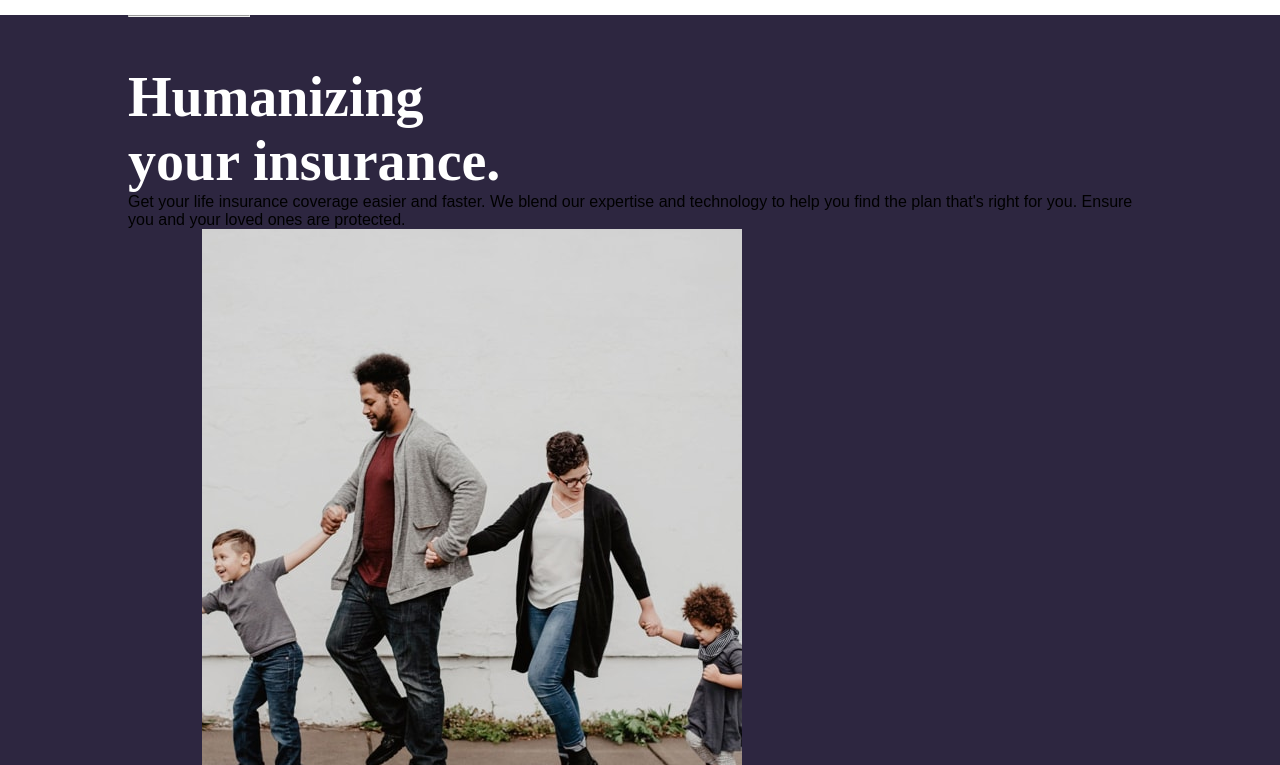
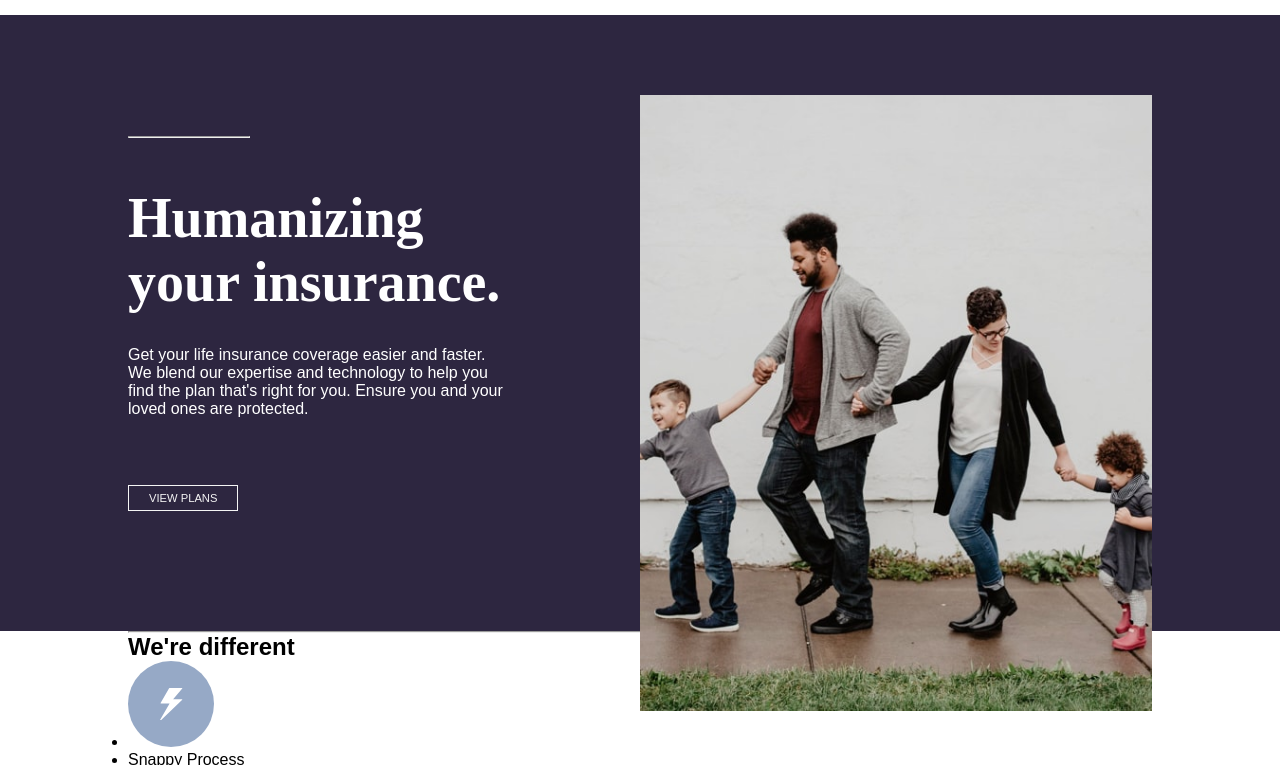
Before and after one commit to ralphp1121/fm_insurelandingpage, a plain HTML site: page index.html in a window 1280 px wide. Shown: the part 35-800 px from the top of the page. Drawn offline with Linux system fonts and the light colour scheme.

Commit message:
updated 20 Mar 2020

```diff
--- a/css/index.css
+++ b/css/index.css
@@ -1,7 +1,7 @@
 * {
     padding: 0em;
     margin: 0em;
-    font-family: Arial, Helvetica, sans-serif;
+    font-family: 'Karla',Arial, sans-serif;
 }
 
 /*
@@ -18,9 +18,22 @@ Import the Fonts
     clear: both;
 }
 
-#sect1 {
-    background-color: hsl(256, 26%, 20%);
+button {
+    font-family: 'Karla', Arial, Helvetica, sans-serif;
+    color: whitesmoke;
+    padding: 6px 20px;
+    border: 1px solid whitesmoke;
+    background-color: transparent;
+    text-transform: uppercase;
+    font-size: .7em;
 }
+
+.hrclass {
+    width: 120px;
+    margin-bottom: 3em;
+}
+
+
 
 header nav li {
     list-style-type: none;
@@ -44,9 +57,8 @@ nav ul li {
     font-size: 0.7em;
 }
 
-hr {
-    width: 120px;
-    margin-bottom: 3em;
+#sect1 {
+    background-color: hsl(256, 26%, 20%);
 }
 
 #sect1 h1 {
@@ -55,3 +67,33 @@ hr {
     font-size: 3.5em;
     width: 400px;
 }
+
+#sect1 p {
+    font-family: 'Karla', Arial, sans-serif;
+    color: white;
+    font-size: 1em;
+    width: 380px;
+    margin-top: 2em;
+}
+
+#sect1 img {
+    display: block;
+    position: relative;
+    top: 5em;
+    width: 40vw;
+}
+
+#sect1 button {
+    margin-top: 6em;
+}
+
+.sect01_left {
+    margin: auto 0px;
+}
+
+.positioningdiv.sect01 {
+    display: flex;
+    flex-direction: row;
+    justify-content: space-between;
+    flex-wrap: wrap;
+}
--- a/index.html
+++ b/index.html
@@ -24,8 +24,9 @@
         <!-- Main content -->
         <section>
             <div id="sect1">
-                <div class="positioningdiv">
-                    <hr>
+                <div class="positioningdiv sect01">
+                    <div class="sect01_left">
+                        <hr class="hrclass">
                         <h1>Humanizing</h1>
                         <h1>your insurance.</h1>
                         <p>Get your life insurance coverage easier and faster.
@@ -34,10 +35,12 @@
                             your loved ones are protected.
                         </p>
                         <button type="button">View Plans</button>
+                    </div>
                     <img src="insure-landing-page-master/insure-landing-page-master/images/image-intro-desktop.jpg" alt="image inro desktop">
                 </div>
             </div>
             <div id="sect2">
+                <div class="positioningdiv">
                     <hr>
                     <h1>We're different</h1>
                     <ul>
@@ -80,9 +83,12 @@
                         </li>
                     </ul>
                 </div>
+            </div>
             <div id="sect3">
+                <div class="positioningdiv">
                     <h1>Find out more about how we work</h1>
                     <button type="button">How we work</button>
+                </div>
             </div>
         </section>
 
@@ -105,7 +111,7 @@
                             <img src="insure-landing-page-master\insure-landing-page-master\images\icon-instagram.svg" alt="instagram icon">
                         </li>
                     </ul>
-                    <hr>
+                    <hr class="hrclass">
                 </div>
                 <div>
                     <ul>
```
Lines whose indentation alone changed are shown as unchanged.
